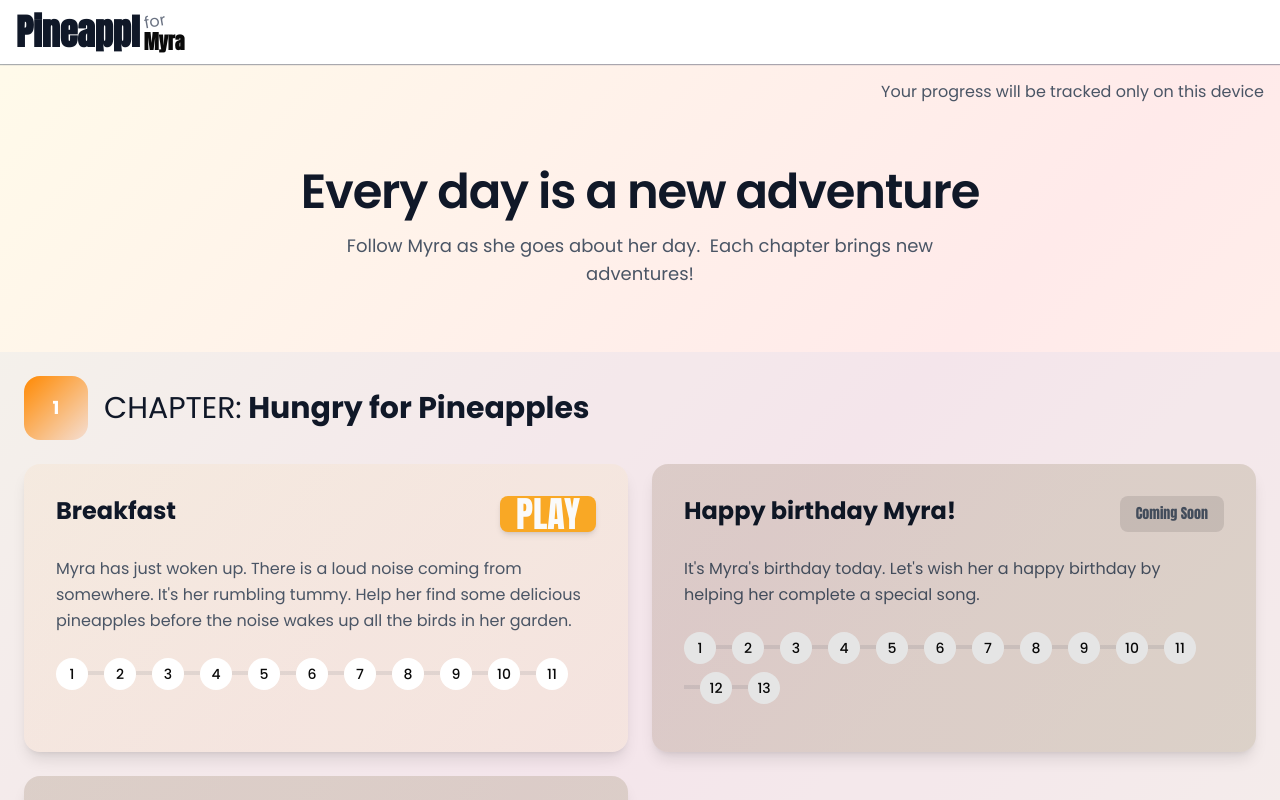
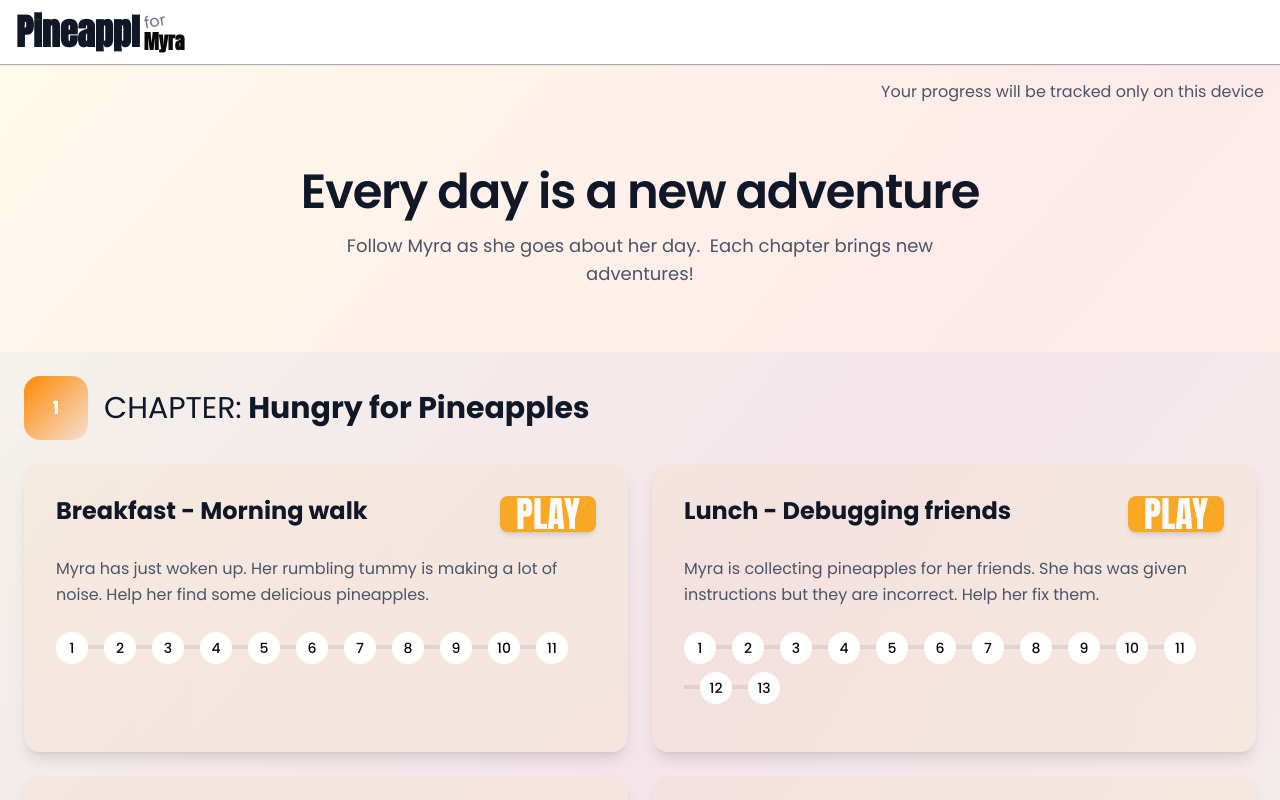
Before and after one commit to AlwaysHungrie/pineappl, a Next.js app: page /play in a window 1280 px wide. Shown: the top 800 px of the page. Built offline with nearby package versions, Linux system fonts and the light colour scheme.

Commit message:
chapters content wip

```diff
--- a/src/components/chapters/chapterItem.tsx
+++ b/src/components/chapters/chapterItem.tsx
@@ -6,16 +6,16 @@ import PrimaryButton from "../common/primaryCta";
 import { Button } from "../ui/button";
 
 export interface Chapter {
-  id: number;
+  chapterIndex: number;
   title: string;
-  slug: string;
+  chapterId: string;
   description: string;
   levels: number;
   isComingSoon: boolean;
 }
 
 export default function ChapterItem({ chapter }: { chapter: Chapter }) {
-  const { id, title, slug, description, levels, isComingSoon } = chapter;
+  const { title, description, levels, isComingSoon } = chapter;
   const isCompleted = false;
 
   return (
@@ -23,8 +23,6 @@ export default function ChapterItem({ chapter }: { chapter: Chapter }) {
       <div className="px-8 pt-8 pb-12">
         {/* Header section */}
         <div className="flex items-start justify-between mb-6 relative">
-          {/* Chapter number and status */}
-
           {/* Status indicators */}
           {isCompleted && (
             <div className="flex flex-col gap-1 absolute -top-7.5 -right-5.5">
--- a/src/components/chapters/chapters.tsx
+++ b/src/components/chapters/chapters.tsx
@@ -1,75 +1,16 @@
 "use client";
 
-import { Fragment, useState } from "react";
+import { useState } from "react";
 import ChapterItem, { Chapter } from "./chapterItem";
 import { ChevronDownIcon } from "lucide-react";
+import { SECTIONS } from "@/content/chapters";
 
-const SECTIONS: { title: string; chapters: Chapter[] }[] = [
-  {
-    title: "Hungry for Pineapples",
-    chapters: [
-      {
-        id: 0,
-        title: "Breakfast",
-        slug: "breakfast",
-        description:
-          "Myra has just woken up. There is a loud noise coming from somewhere. It's her rumbling tummy. Help her find some delicious pineapples before the noise wakes up all the birds in her garden.",
-        levels: 11,
-        isComingSoon: false,
-      },
-      {
-        id: 1,
-        title: "Happy birthday Myra!",
-        slug: "happy-birthday",
-        description:
-          "It's Myra's birthday today. Let's wish her a happy birthday by helping her complete a special song.",
-        levels: 13,
-        isComingSoon: true,
-      },
-      {
-        id: 2,
-        title: "Art Class",
-        slug: "art-class",
-        description:
-          "Myra is an art class today. And guess what? yes she is hungry. Help her find some delicious pineapples before the paint dries.",
-        levels: 10,
-        isComingSoon: true,
-      },
-    ],
-  },
-  {
-    title: "Keeping up with the Pineapples",
-    chapters: [
-      {
-        id: 0,
-        title: "Tables",
-        slug: "tables",
-        description:
-          "Myra is learning about tables. She is trying to store information about her pineapples in a table.",
-        levels: 10,
-        isComingSoon: true,
-      },
-      {
-        id: 1,
-        title: "Tables",
-        slug: "tables",
-        description:
-          "Myra is learning about tables. She is trying to store information about her pineapples in a table.",
-        levels: 10,
-        isComingSoon: true,
-      },
-      {
-        id: 2,
-        title: "Maintainence",
-        slug: "maintainence",
-        description:
-          "Myra is learning about tables. She is trying to store information about her pineapples in a table.",
-        levels: 10,
-        isComingSoon: true,
-      },
-    ],
-  },
-];
+export interface Section {
+  sectionIndex: number;
+  sectionId: string;
+  title: string;
+  chapters: Chapter[];
+}
 
 export default function Chapters() {
   const [openSection, setOpenSection] = useState<number | null>(0);
@@ -116,7 +57,7 @@ export default function Chapters() {
               >
                 <div className="grid gap-6 grid-cols-1 md:grid-cols-2 mb-8 px-6 pb-6">
                   {chapters.map((chapter) => (
-                    <ChapterItem key={chapter.id} chapter={chapter} />
+                    <ChapterItem key={chapter.chapterIndex} chapter={chapter} />
                   ))}
                 </div>
               </div>
--- /dev/null
+++ b/src/content/chapters.ts
@@ -0,0 +1,124 @@
+import { Section } from "@/components/chapters/chapters";
+
+export const SECTIONS: Section[] = [
+  {
+    sectionIndex: 1,
+    sectionId: "hungry-for-pineapples",
+    title: "Hungry for Pineapples",
+    chapters: [
+      {
+        chapterIndex: 1,
+        chapterId: "breakfast",
+        title: "Breakfast - Morning walk",
+        description:
+          "Myra has just woken up. Her rumbling tummy is making a lot of noise. Help her find some delicious pineapples.",
+        levels: 11,
+        isComingSoon: false,
+      },
+      {
+        chapterIndex: 2,
+        chapterId: "lunch",
+        title: "Lunch - Debugging friends",
+        description:
+          "Myra is collecting pineapples for her friends. She has was given instructions but they are incorrect. Help her fix them.",
+        levels: 13,
+        isComingSoon: false,
+      },
+      {
+        chapterIndex: 3,
+        chapterId: "musical-pineapples",
+        title: "Musical Pineapples - Making music",
+        description:
+          "It's pineapple party time! Let's make some music with pineapples.",
+        levels: 10,
+        isComingSoon: false,
+      },
+      {
+        chapterIndex: 4,
+        chapterId: "pineapple-print",
+        title: "Pineapple print - Making art",
+        description:
+          "Pineapples are not just for eating. They can be used to make beautiful pineapple print patterns.",
+        levels: 10,
+        isComingSoon: false,
+      },
+    ],
+  },
+  {
+    sectionIndex: 2,
+    sectionId: "keeping-up-with-the-pineapples",
+    title: "Keeping up with the Pineapples",
+    chapters: [
+      {
+        chapterIndex: 1,
+        chapterId: "tables",
+        title: "Tables - Storing information",
+        description:
+          "There are too many pineapples. Help Myra keep a track of them by storing them in a neat table format.",
+        levels: 10,
+        isComingSoon: false,
+      },
+      {
+        chapterIndex: 2,
+        chapterId: "maintainence",
+        title: "Maintainence - Updating information",
+        description:
+          "Storing a lot of pineapple information is not easy. Let's help Myra maintain all her pineapples in a manageable, mistake free way.",
+        levels: 10,
+        isComingSoon: true,
+      },
+      {
+        chapterIndex: 3,
+        chapterId: "mini-project-pineapple-sheet",
+        title: "Mini project - Pineapples Google Sheet",
+        description:
+          "THIS ACTIVITY REQUIRES AN ADULT. The time has come for Myra to apply her new found skills in a real world scenario. Let's help her create a real life spreadsheet with information about all her pineapple friends.",
+        levels: 10,
+        isComingSoon: true,
+      },
+    ],
+  },
+  {
+    sectionIndex: 3,
+    sectionId: "pineapple-protocol",
+    title: "Pineapple Protocol",
+    chapters: [
+      {
+        chapterIndex: 1,
+        chapterId: "greeting-delegation",
+        title: "Greeting delegation - Following instructions",
+        description:
+          "A royal delegation of Pineapples from the Pineapple Kingdom has arrived. But it just adds more problems for Myra. Each Pineapple has a special unqiue greeting. Let's help Myra greet them and show them around.",
+        levels: 10,
+        isComingSoon: true,
+      },
+      {
+        chapterIndex: 2,
+        chapterId: "mini-project-pineapple-protocol-sheet",
+        title: "Mini project - Pineapple protocol sheet",
+        description:
+          "THIS ACTIVITY REQUIRES AN ADULT. Let's help Myra store more information about the Pineapple delegation in her real life spreadsheet that she had created earlier.",
+        levels: 10,
+        isComingSoon: true,
+      },
+      {
+        chapterIndex: 3,
+        chapterId: "substitute-robot",
+        title: "Substitute robot - Automation",
+        description:
+          "Greeting the delegation everytime is a lot of work. Luckily Myra has a robot that can do it for her. All she needs to do is to give it a set of instructions...",
+        levels: 10,
+        isComingSoon: true,
+      },
+      {
+        chapterIndex: 4,
+        chapterId: "birthday-wishes",
+        title: "Birthday wishes",
+        description:
+          "Greeting the delegation is just a royal protocol, but to build real connections, Myra has decided to also wish them a happy birthday. Let's help her do that. Actually let's help her robot do that for her.",
+        levels: 10,
+        isComingSoon: true,
+      },
+    ],
+  },
+];
```
Also changed, not shown: src/content/levels.md (deleted).
